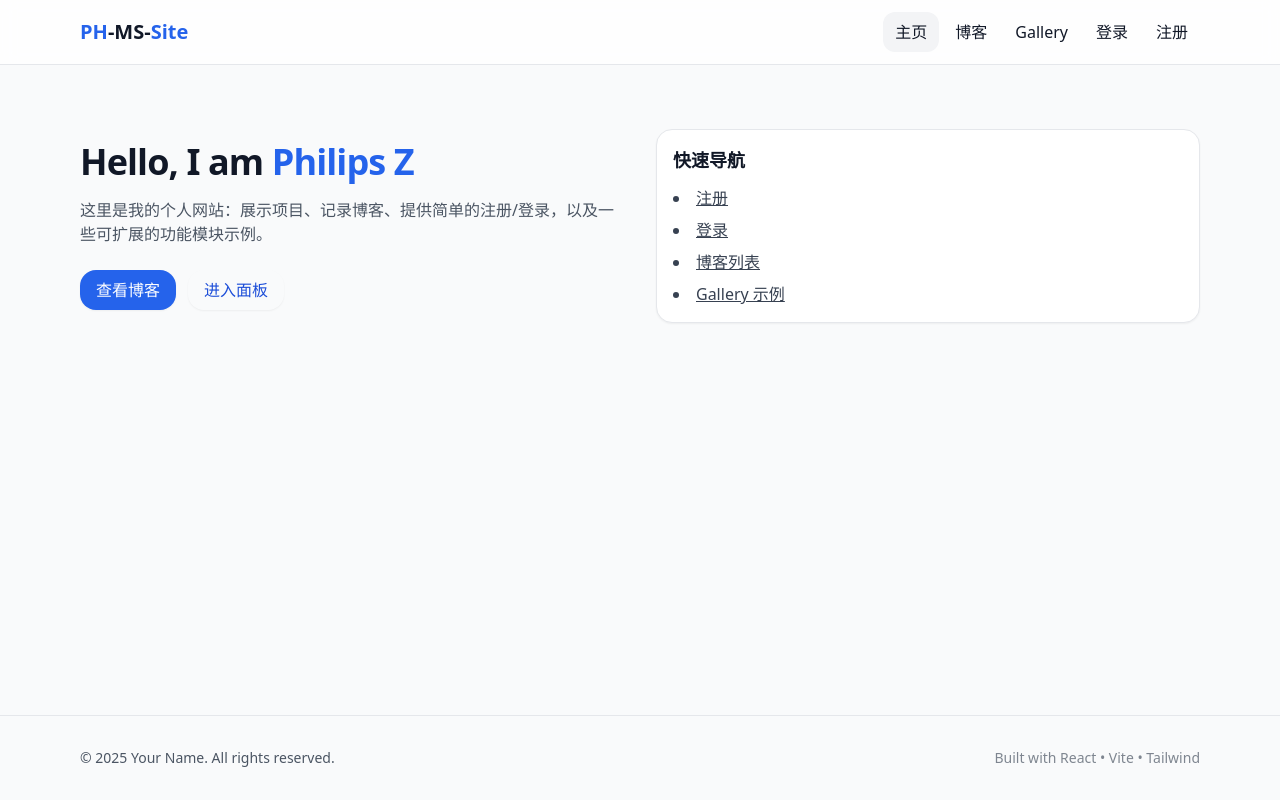
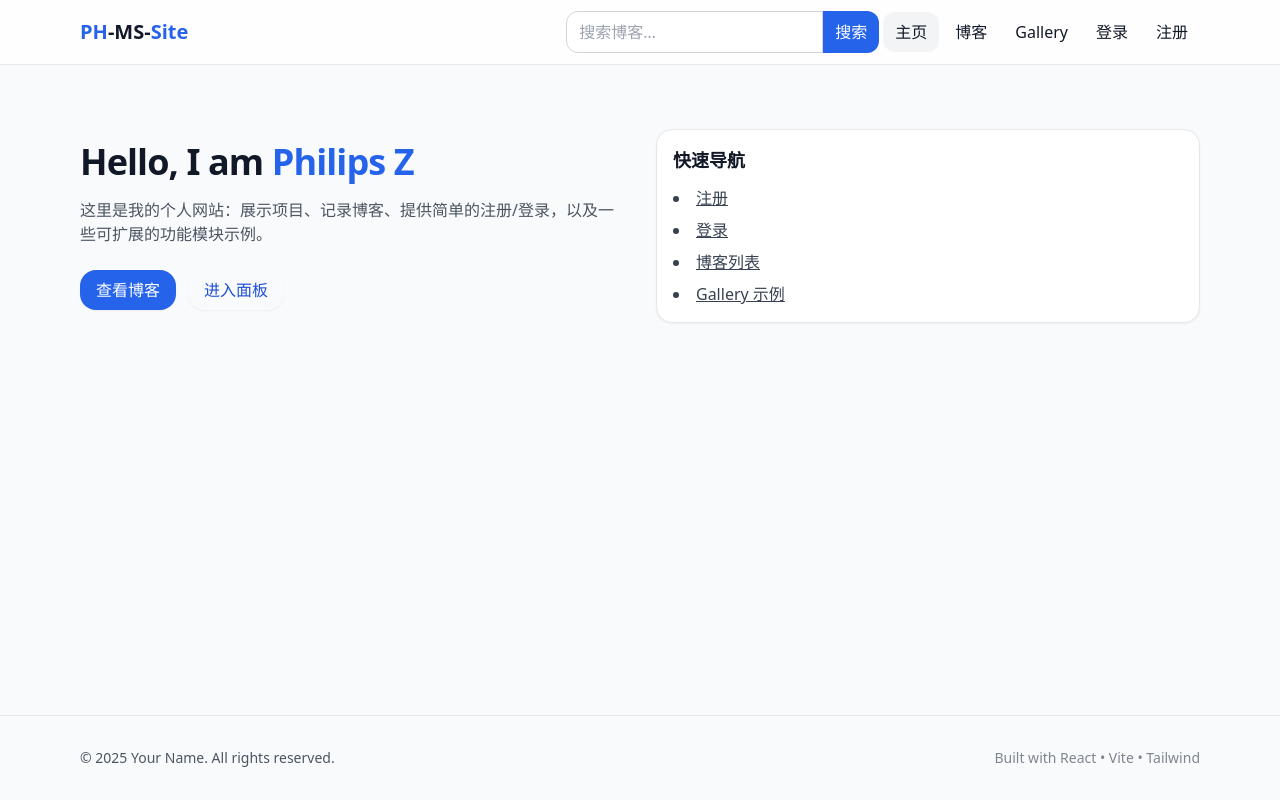
Before and after one commit to PhelpsZhang/ph-ms-site-frontend, a React (Vite) app: page / in a window 1280 px wide. Built offline with nearby package versions, Linux system fonts and the light colour scheme; no server answers.

Commit message:
add lodash

```diff
--- a/package.json
+++ b/package.json
@@ -12,6 +12,7 @@
     "@hookform/resolvers": "^3.9.0",
     "@reduxjs/toolkit": "^2.2.7",
     "axios": "^1.7.7",
+    "lodash": "^4.17.21",
     "react": "^18.2.0",
     "react-dom": "^18.2.0",
     "react-hook-form": "^7.53.0",
--- a/src/components/Navbar.jsx
+++ b/src/components/Navbar.jsx
@@ -1,15 +1,44 @@
 import { Link, NavLink, useNavigate } from 'react-router-dom'
 import { useDispatch, useSelector } from 'react-redux'
 import { logout } from '../store/authSlice'
+import { useEffect, useMemo, useState } from 'react'
+import { debounce } from 'lodash'
 
 export default function Navbar() {
   const navigate = useNavigate()
   const dispatch = useDispatch()
   const token = useSelector((s) => s.auth.token)
   const user = useSelector((s) => s.auth.user)
+  const [query, setQuery] = useState("")
 
   const linkClass = ({ isActive }) =>
     `px-3 py-2 rounded-xl hover:bg-gray-100 ${isActive ? 'bg-gray-100' : ''}`
+
+  // 防抖的跳转函数：防止用户短时间内多次点击提交造成重复跳转
+  // 采用 leading: true, trailing: false => 第一次立刻执行，之后的快速连点会被忽略
+  const debouncedNavigateToBlog = useMemo(
+    () =>
+      debounce(
+        (q) => {
+          if (q.trim()) {
+            navigate(`/blog?q=${encodeURIComponent(q)}`)
+          }
+        },
+        300,
+        { leading: true, trailing: false }
+      ),
+    [navigate]
+  )
+
+  useEffect(() => {
+    // 组件卸载时释放 debounce 定时器
+    return () => debouncedNavigateToBlog.cancel()
+  }, [debouncedNavigateToBlog])
+
+  const handleSearch = (e) => {
+    e.preventDefault()
+    debouncedNavigateToBlog(query)
+  }
 
   return (
     <header className="sticky top-0 z-40 backdrop-blur bg-white/80 border-b border-gray-200">
@@ -19,6 +48,23 @@ export default function Navbar() {
         </Link>
 
         <nav className="hidden md:flex items-center gap-1">
+          {/* 搜索框（右侧第一个） */}
+          <form onSubmit={handleSearch} className="flex">
+            <input
+              type="text"
+              placeholder="搜索博客…"
+              value={query}
+              onChange={(e) => setQuery(e.target.value)}
+              className="px-3 py-2 border border-gray-300 rounded-l-xl focus:outline-none focus:ring focus:border-blue-400"
+            />
+            <button
+              type="submit"
+              className="px-3 py-2 bg-blue-600 text-white rounded-r-xl hover:bg-blue-700"
+            >
+              搜索
+            </button>
+          </form>
+
           <NavLink to="/" className={linkClass} end>主页</NavLink>
           <NavLink to="/blog" className={linkClass}>博客</NavLink>
           <NavLink to="/gallery" className={linkClass}>Gallery</NavLink>
```
Also changed, not shown: 1 other file (tests, documents, lock files or other folders).
